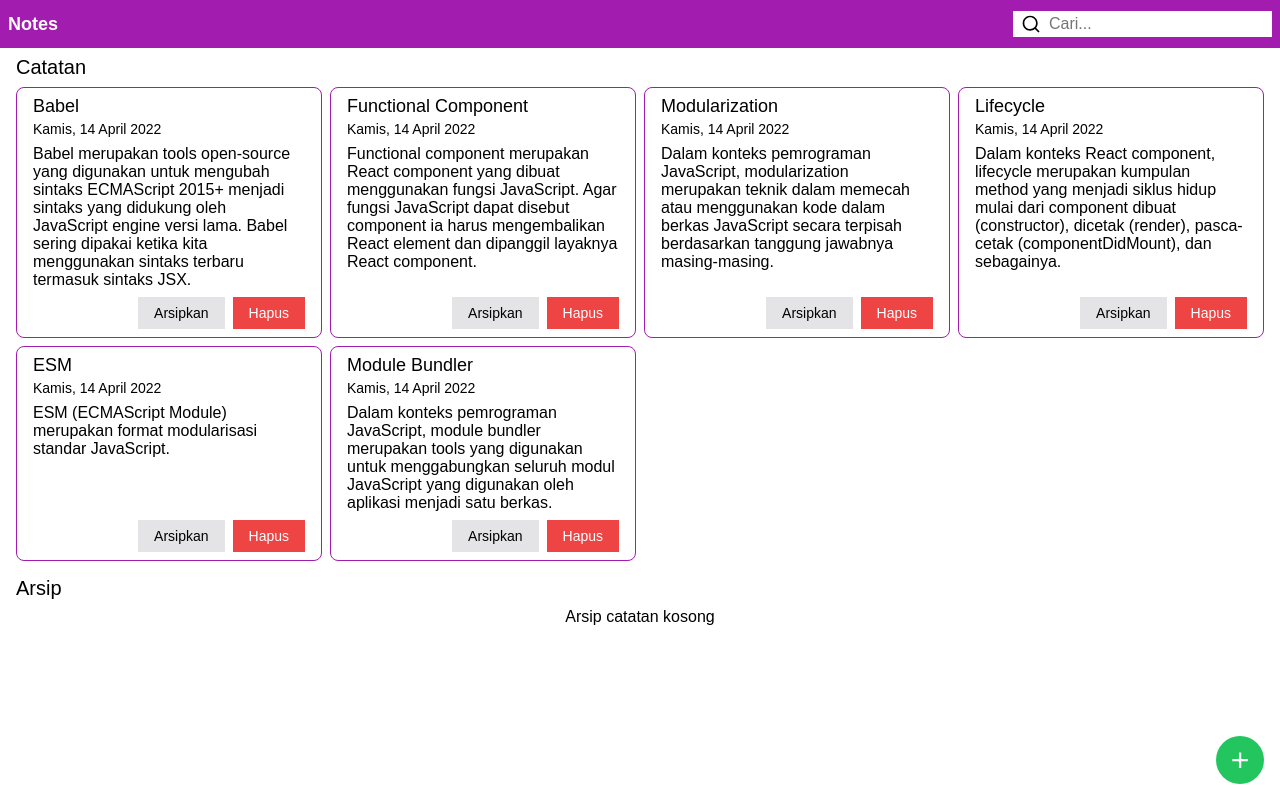
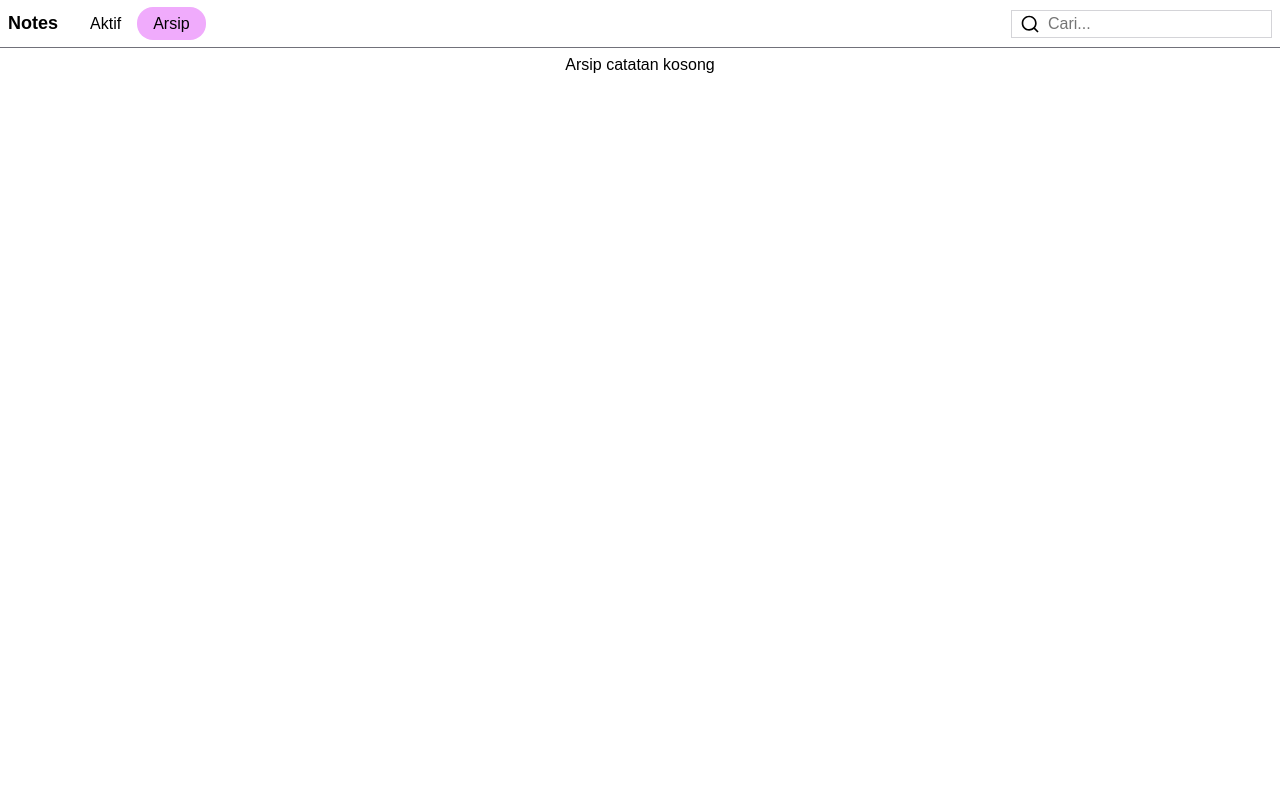
Before and after one commit to levirs565/react-notes, a React (Vite) app: page /archive in a window 1280 px wide. Built offline with nearby package versions, Linux system fonts and the light colour scheme.

Commit message:
split notes view into two page

```diff
--- a/package.json
+++ b/package.json
@@ -12,7 +12,8 @@
   "dependencies": {
     "@fontsource-variable/montserrat": "^5.0.15",
     "react": "^18.2.0",
-    "react-dom": "^18.2.0"
+    "react-dom": "^18.2.0",
+    "react-router-dom": "^6.21.0"
   },
   "devDependencies": {
     "@types/react": "^18.2.15",
--- a/src/App.css
+++ b/src/App.css
@@ -2,13 +2,3 @@
   margin-bottom: 72px;
   padding: 8px 16px;
 }
-
-.app-section + .app-section {
-  margin-top: 16px;
-}
-
-.app-section--title {
-  margin-bottom: 8px;
-  font-size: 20px;
-  font-weight: 500;
-}
--- a/src/App.jsx
+++ b/src/App.jsx
@@ -1,75 +1,10 @@
 import React from "react";
-import { NoteList } from "./components/Note";
 import { TopBar } from "./components/TopBar";
-import { AddNoteDialog } from "./dialog/AddNoteDialog";
-import { FloatingActionButton } from "./components/FloatingActionButton";
 import { createNote, getInitialNotes } from "./utils";
+import { Route, Routes } from "react-router-dom";
 import "./App.css";
-
-export class AppMain extends React.Component {
-  constructor() {
-    super();
-    this.state = {
-      isAddDialogOpen: false,
-    };
-
-    this.onAddFabClickHandler = () => {
-      this.setState({
-        ...this.state,
-        isAddDialogOpen: true,
-      });
-    };
-    this.onDialogChangeHandler = (state) => {
-      this.setState({
-        ...this.state,
-        isAddDialogOpen: state,
-      });
-    };
-  }
-
-  render() {
-    return (
-      <main className="app-main">
-        <section className="app-section">
-          <h2 className="app-section--title">Catatan</h2>
-          <NoteList
-            list={this.props.notes.filter(({ archived }) => !archived)}
-            highlightPattern={this.props.searchQuery}
-            onItemDelete={this.props.onNoteDelete}
-            onItemChangeArchive={this.props.onNoteChangeArchive}
-            emptyMessage={
-              this.props.searchQuery.length > 0
-                ? "Catatan tidak ditemukan"
-                : "Catatan Kosong"
-            }
-          />
-        </section>
-        <section className="app-section">
-          <h2 className="app-section--title">Arsip</h2>
-          <NoteList
-            list={this.props.notes.filter(({ archived }) => archived)}
-            highlightPattern={this.props.searchQuery}
-            onItemDelete={this.props.onNoteDelete}
-            onItemChangeArchive={this.props.onNoteChangeArchive}
-            emptyMessage={
-              this.props.searchQuery.length > 0
-                ? "Catatan terarsip tidak ditemukan"
-                : "Arsip catatan kosong"
-            }
-          />
-        </section>
-        <FloatingActionButton onClick={this.onAddFabClickHandler}>
-          +
-        </FloatingActionButton>
-        <AddNoteDialog
-          open={this.state.isAddDialogOpen}
-          onChange={this.onDialogChangeHandler}
-          onSubmit={this.props.onNoteAdd}
-        />
-      </main>
-    );
-  }
-}
+import { ActiveNotePage } from "./pages/ActiveNotePage";
+import { ArchiveNotePage } from "./pages/ArchiveNotePage";
 
 export class App extends React.Component {
   constructor() {
@@ -134,13 +69,29 @@ export class App extends React.Component {
           searchQuery={this.state.searchQuery}
           onSearchChange={this.onSearchChangeQueryHandler}
         />
-        <AppMain
+        <Routes>
+          <Route
+            path="/"
+            element={
+              <ActiveNotePage
                 notes={filteredNotes}
                 searchQuery={this.state.searchQuery}
                 onNoteAdd={this.onNoteAddHandler}
                 onNoteChangeArchive={this.onNoteChangeArchiveHandler}
                 onNoteDelete={this.onNoteDeleteHandler}
               />
+            }
+          />
+          <Route
+            path="/archive"
+            element={
+              <ArchiveNotePage
+                notes={filteredNotes}
+                searchQuery={this.state.searchQuery}
+              />
+            }
+          />
+        </Routes>
       </React.Fragment>
     );
   }
--- a/src/components/SearchInput.css
+++ b/src/components/SearchInput.css
@@ -2,6 +2,7 @@
   display: flex;
   flex-direction: row;
   background-color: white;
+  border: 1px solid var(--color-zink-300);
   align-items: center;
   padding: 0 8px;
 }
--- a/src/components/TopBar.css
+++ b/src/components/TopBar.css
@@ -1,20 +1,56 @@
 .top-bar {
   position: sticky;
   top: 0;
-  background-color: var(--color-fuchsia-700);
   height: 48px;
   display: flex;
   flex-direction: row;
   align-items: center;
   padding: 8px 8px;
+  column-gap: 16px;
+  background: white;
+  border-bottom: 1px solid var(--color-zink-500);
 }
 
 .top-bar--title {
   font-family: "Montserrat Variable", sans-serif;
   font-size: 18px;
-  color: white;
 }
 
 .top-bar--grow {
   flex-grow: 1;
 }
+
+.top-bar-tabs {
+  list-style-type: none;
+  margin-inline: 0;
+  padding-inline: 0;
+  display: flex;
+}
+
+.top-bar-tabs--item {
+}
+
+.top-bar-tabs--item-link {
+  text-decoration: none;
+  font-size: 16px;
+  font-weight: 500;
+  border-radius: 16px;
+  color: black;
+  padding: 8px 16px;
+}
+
+.top-bar-tabs--item-link:hover {
+  background-color: var(--color-zink-200);
+}
+
+.top-bar-tabs--item-link:active {
+  background-color: var(--color-zink-300);
+}
+
+.top-bar-tabs--item-link--active {
+  background-color: var(--color-fuchsia-300);
+}
+
+.top-bar-tabs--item-link--active:hover {
+  background-color: var(--color-fuchsia-500);
+}
--- a/src/components/TopBar.jsx
+++ b/src/components/TopBar.jsx
@@ -1,10 +1,37 @@
+import { NavLink } from "react-router-dom";
 import { SearchInput } from "./SearchInput";
 import "./TopBar.css";
+
+export function TopBarTabsItem({ to, children }) {
+  return (
+    <li className="top-bar-tabs--item">
+      <NavLink
+        className={({ isActive }) =>
+          [
+            "top-bar-tabs--item-link",
+            isActive ? "top-bar-tabs--item-link--active" : "",
+          ].join(" ")
+        }
+        to={to}
+      >
+        {children}
+      </NavLink>
+    </li>
+  );
+}
+
+export function TopBarTabs({ children }) {
+  return <ul className="top-bar-tabs">{children}</ul>;
+}
 
 export function TopBar({ searchQuery, onSearchChange }) {
   return (
     <header className="top-bar">
       <h1 className="top-bar--title">Notes</h1>
+      <TopBarTabs>
+        <TopBarTabsItem to="/">Aktif</TopBarTabsItem>
+        <TopBarTabsItem to="/archive">Arsip</TopBarTabsItem>
+      </TopBarTabs>
       <div className="top-bar--grow" />
       <SearchInput
         value={searchQuery}
--- a/src/main.jsx
+++ b/src/main.jsx
@@ -1,11 +1,14 @@
 import React from "react";
 import ReactDOM from "react-dom/client";
 import { App } from "./App.jsx";
+import { BrowserRouter } from "react-router-dom";
 import "./index.css";
 import "@fontsource-variable/montserrat";
 
 ReactDOM.createRoot(document.getElementById("root")).render(
   <React.StrictMode>
-    <App />
+    <BrowserRouter>
+      <App />
+    </BrowserRouter>
   </React.StrictMode>
 );
--- /dev/null
+++ b/src/pages/ActiveNotePage.jsx
@@ -0,0 +1,52 @@
+import React from "react";
+import { NoteList } from "../components/Note";
+import { AddNoteDialog } from "../dialog/AddNoteDialog";
+import { FloatingActionButton } from "../components/FloatingActionButton";
+
+export class ActiveNotePage extends React.Component {
+  constructor() {
+    super();
+    this.state = {
+      isAddDialogOpen: false,
+    };
+
+    this.onAddFabClickHandler = () => {
+      this.setState({
+        ...this.state,
+        isAddDialogOpen: true,
+      });
+    };
+    this.onDialogChangeHandler = (state) => {
+      this.setState({
+        ...this.state,
+        isAddDialogOpen: state,
+      });
+    };
+  }
+
+  render() {
+    return (
+      <main className="app-main">
+        <NoteList
+          list={this.props.notes.filter(({ archived }) => !archived)}
+          highlightPattern={this.props.searchQuery}
+          onItemDelete={this.props.onNoteDelete}
+          onItemChangeArchive={this.props.onNoteChangeArchive}
+          emptyMessage={
+            this.props.searchQuery.length > 0
+              ? "Catatan tidak ditemukan"
+              : "Catatan kosong"
+          }
+        />
+        <FloatingActionButton onClick={this.onAddFabClickHandler}>
+          +
+        </FloatingActionButton>
+        <AddNoteDialog
+          open={this.state.isAddDialogOpen}
+          onChange={this.onDialogChangeHandler}
+          onSubmit={this.props.onNoteAdd}
+        />
+      </main>
+    );
+  }
+}
--- /dev/null
+++ b/src/pages/ArchiveNotePage.jsx
@@ -0,0 +1,26 @@
+import React from "react";
+import { NoteList } from "../components/Note";
+
+export class ArchiveNotePage extends React.Component {
+  constructor() {
+    super();
+  }
+
+  render() {
+    return (
+      <main className="app-main">
+        <NoteList
+          list={this.props.notes.filter(({ archived }) => archived)}
+          highlightPattern={this.props.searchQuery}
+          onItemDelete={this.props.onNoteDelete}
+          onItemChangeArchive={this.props.onNoteChangeArchive}
+          emptyMessage={
+            this.props.searchQuery.length > 0
+              ? "Catatan terarsip tidak ditemukan"
+              : "Arsip catatan kosong"
+          }
+        />
+      </main>
+    );
+  }
+}
```
Also changed, not shown: 1 other file (tests, documents, lock files or other folders). Lines whose indentation alone changed are shown as unchanged.
